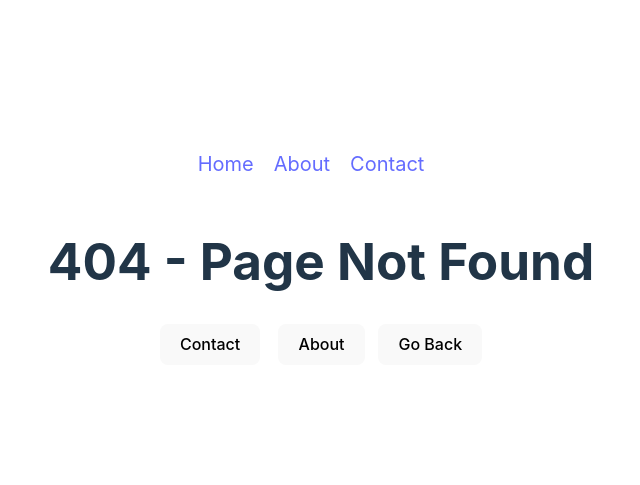
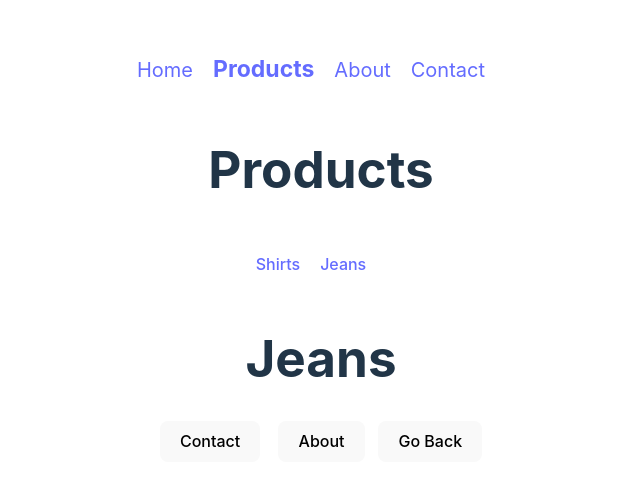
Before and after one commit to Muhammad-Sulman/ReactFirstApp, a React (Vite) app in the folder react-App1.0/: page /products/jeans in a window 1280 px wide. Before the commit this address had no page. Shown: the part 153-638 px from the top of the page, without its empty margins (319-959 px from the left). Built offline with nearby package versions, Linux system fonts and the light colour scheme.

Commit message:
61 | Nested Routes In React Router

```diff
--- a/react-App1.0/src/App.jsx
+++ b/react-App1.0/src/App.jsx
@@ -5,6 +5,9 @@
 import About from './components/About';
 import NavBar from './components/NavBar';
 import PageNotFound from './components/PageNotFound';
+import Products from './components/Products';
+import Shirts from './components/Shirts';
+import Jeans from './components/Jeans';
 // import UseRefHook_Comp from './UseRefHook_Comp';
 // import CallBackRef_Comp from './CallBackRef_Comp';
 // import UnControlled_Comp from './UnControlled_Comp';
@@ -135,6 +138,10 @@
           <NavBar/>
           <Routes>
             <Route path='/' element={<Home/>} />
+            <Route path='/products' element={<Products/>} >
+            <Route path='shirts' element={<Shirts/>} />
+            <Route path='jeans' element={<Jeans/>}/>
+            </Route>
             <Route path='/about' element={<About/>} />
             <Route path='/contact' element={<Contact/>} />
             <Route path='*' element={<PageNotFound/>} />
@@ -143,8 +150,8 @@
           <button type="button" onClick={() => navigate('/Contact')} >Contact</button> */}
 
           {/* <button type="button" onClick={navigateToAbout} >About</button> &nbsp; &nbsp; */}
-          <button type="button" onClick={() => navigateTo('/Contact')} >Contact</button> &nbsp; &nbsp;
-          <button type="button" onClick={() => navigateTo('/About')} >About</button>&nbsp; &nbsp;
+          <button type="button" onClick={() => navigateTo('/contact')} >Contact</button> &nbsp; &nbsp;
+          <button type="button" onClick={() => navigateTo('/about')} >About</button>&nbsp; &nbsp;
 
           {/* <button type="button" onClick={() => navigateToWhere()} >Click Me</button> */}
           <button onClick={() => navigate(-1)} >Go Back</button>
--- /dev/null
+++ b/react-App1.0/src/components/Jeans.jsx
@@ -0,0 +1,9 @@
+
+
+function Jeans() {
+    return (
+        <div><h1>Jeans</h1></div>
+    )
+}
+
+export default Jeans
--- a/react-App1.0/src/components/NavBar.jsx
+++ b/react-App1.0/src/components/NavBar.jsx
@@ -16,6 +16,7 @@
             <Link  to='/contact' >Contact</Link> */}
 
             <NavLink style={NavLinkFun}  to='/' >Home</NavLink>
+            <NavLink style={NavLinkFun}  to='/products' >Products</NavLink>
             <NavLink style={NavLinkFun} to='/about' >About</NavLink>
             <NavLink style={NavLinkFun} to='/contact' >Contact</NavLink>
         </nav>
--- /dev/null
+++ b/react-App1.0/src/components/Products.jsx
@@ -0,0 +1,17 @@
+import { Link, Outlet } from "react-router-dom"
+
+
+function Products() {
+  return (
+    <>
+    <div><h1>Products</h1></div>
+    <nav>
+        <Link to={'shirts'} >Shirts</Link>
+        <Link to={'jeans'} >Jeans</Link>
+    </nav>
+    <Outlet></Outlet>
+    </>
+  )
+}
+
+export default Products
--- /dev/null
+++ b/react-App1.0/src/components/Shirts.jsx
@@ -0,0 +1,8 @@
+
+function Shirts() {
+    return (
+        <div><h1>Shirts</h1></div>
+    )
+}
+
+export default Shirts
```
